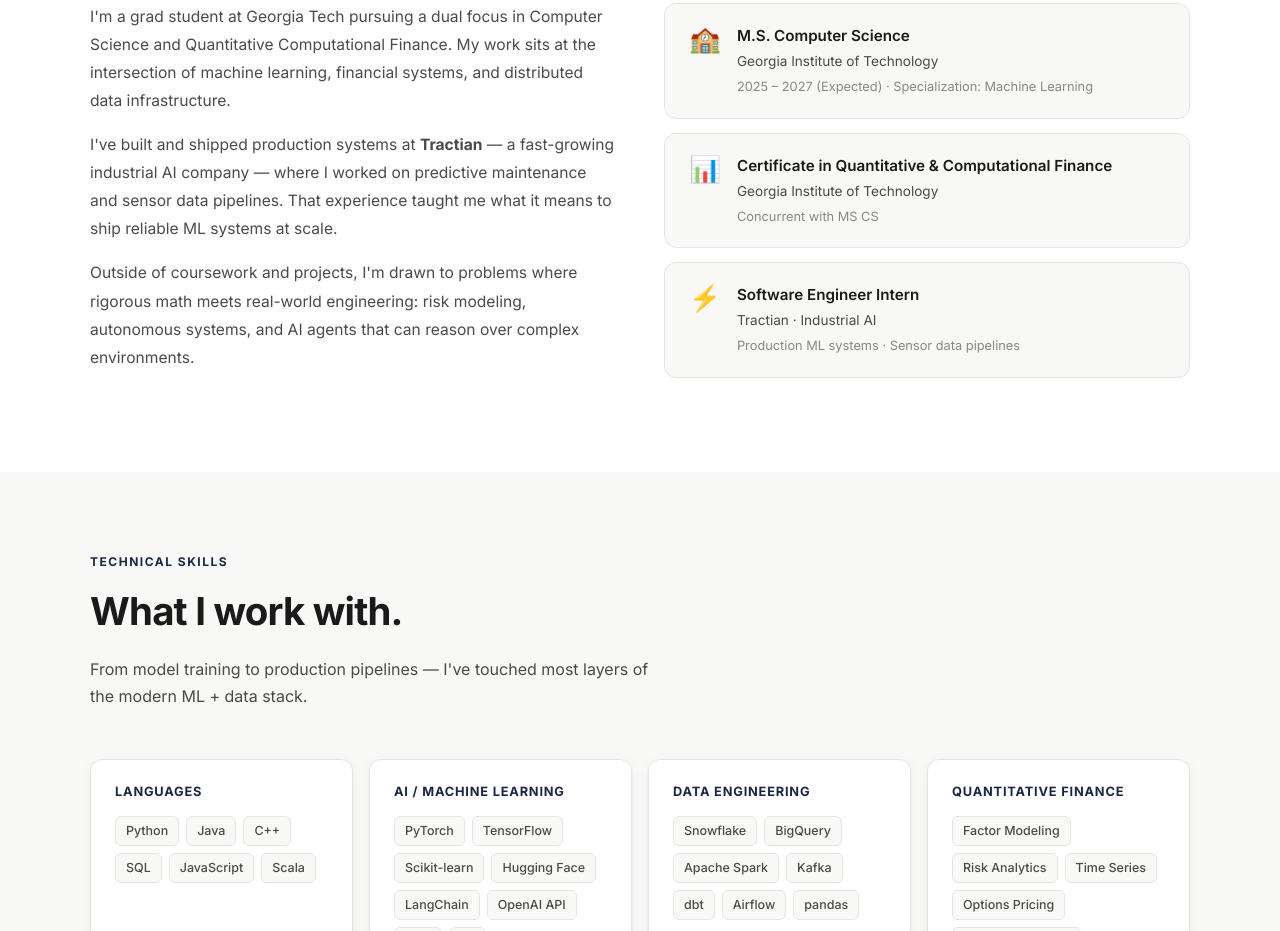
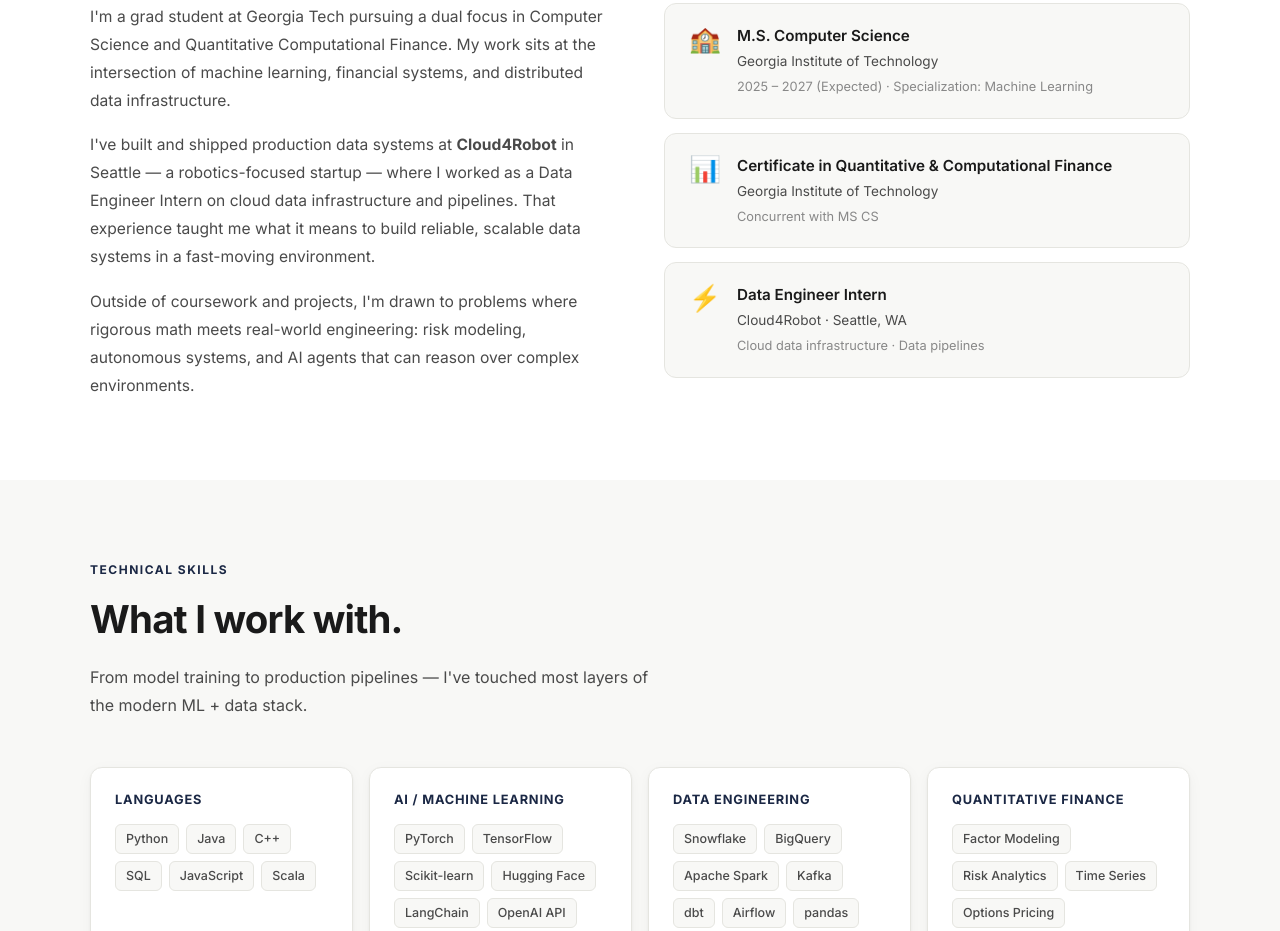
Before and after one commit to tongwu23/tongwu23.github.io, a plain HTML site: page index.html in a window 1280 px wide. Shown: the part 945-1876 px from the top of the page. Drawn offline with Linux system fonts and the light colour scheme.

Commit message:
Add files via upload

```diff
--- a/index.html
+++ b/index.html
@@ -614,7 +614,7 @@ footer p { font-size: 0.82rem; color: var(--fg3); }
           I'm a grad student at Georgia Tech pursuing a dual focus in Computer Science and Quantitative Computational Finance. My work sits at the intersection of machine learning, financial systems, and distributed data infrastructure.
         </p>
         <p>
-          I've built and shipped production systems at <strong>Tractian</strong> — a fast-growing industrial AI company — where I worked on predictive maintenance and sensor data pipelines. That experience taught me what it means to ship reliable ML systems at scale.
+          I've built and shipped production data systems at <strong>Cloud4Robot</strong> in Seattle — a robotics-focused startup — where I worked as a Data Engineer Intern on cloud data infrastructure and pipelines. That experience taught me what it means to build reliable, scalable data systems in a fast-moving environment.
         </p>
         <p>
           Outside of coursework and projects, I'm drawn to problems where rigorous math meets real-world engineering: risk modeling, autonomous systems, and AI agents that can reason over complex environments.
@@ -640,9 +640,9 @@ footer p { font-size: 0.82rem; color: var(--fg3); }
         <div class="edu-card">
           <div class="edu-icon">⚡</div>
           <div>
-            <div class="edu-degree">Software Engineer Intern</div>
-            <div class="edu-school">Tractian · Industrial AI</div>
-            <div class="edu-year">Production ML systems · Sensor data pipelines</div>
+            <div class="edu-degree">Data Engineer Intern</div>
+            <div class="edu-school">Cloud4Robot · Seattle, WA</div>
+            <div class="edu-year">Cloud data infrastructure · Data pipelines</div>
           </div>
         </div>
       </div>
```
